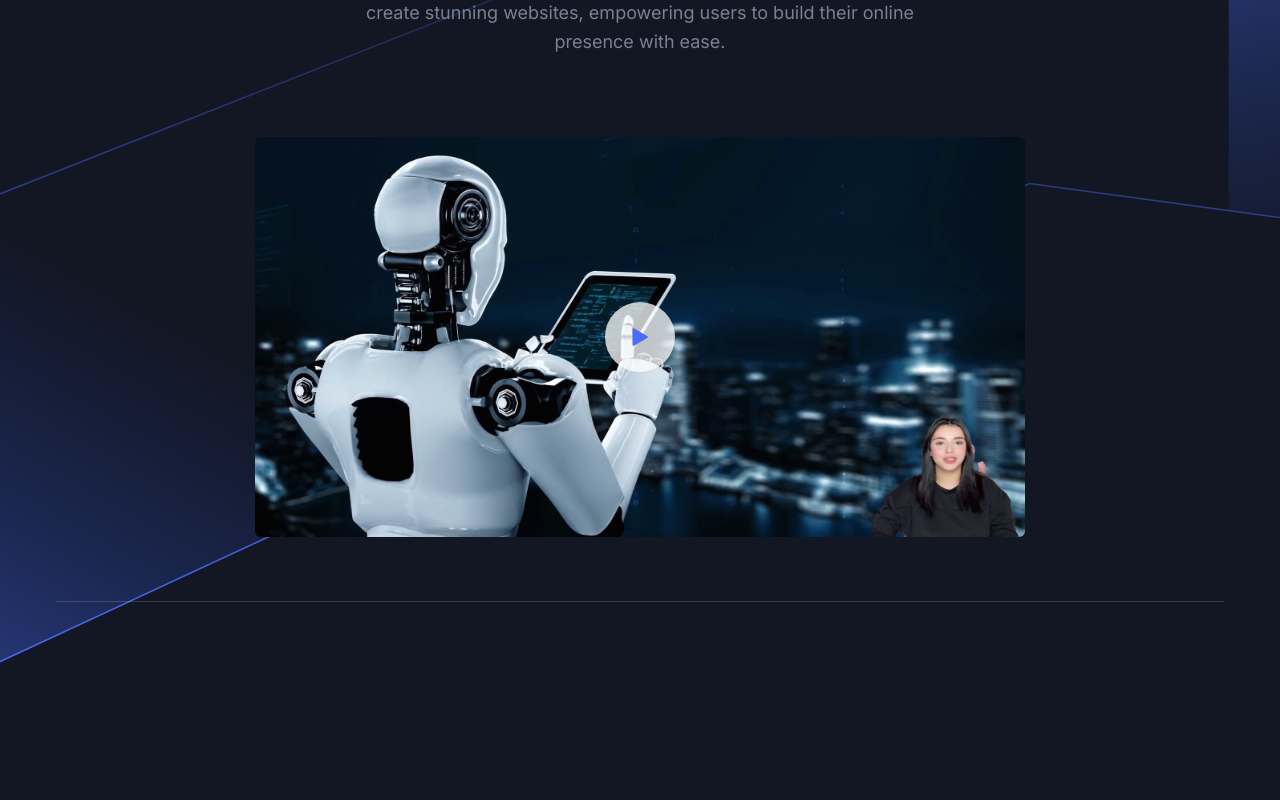
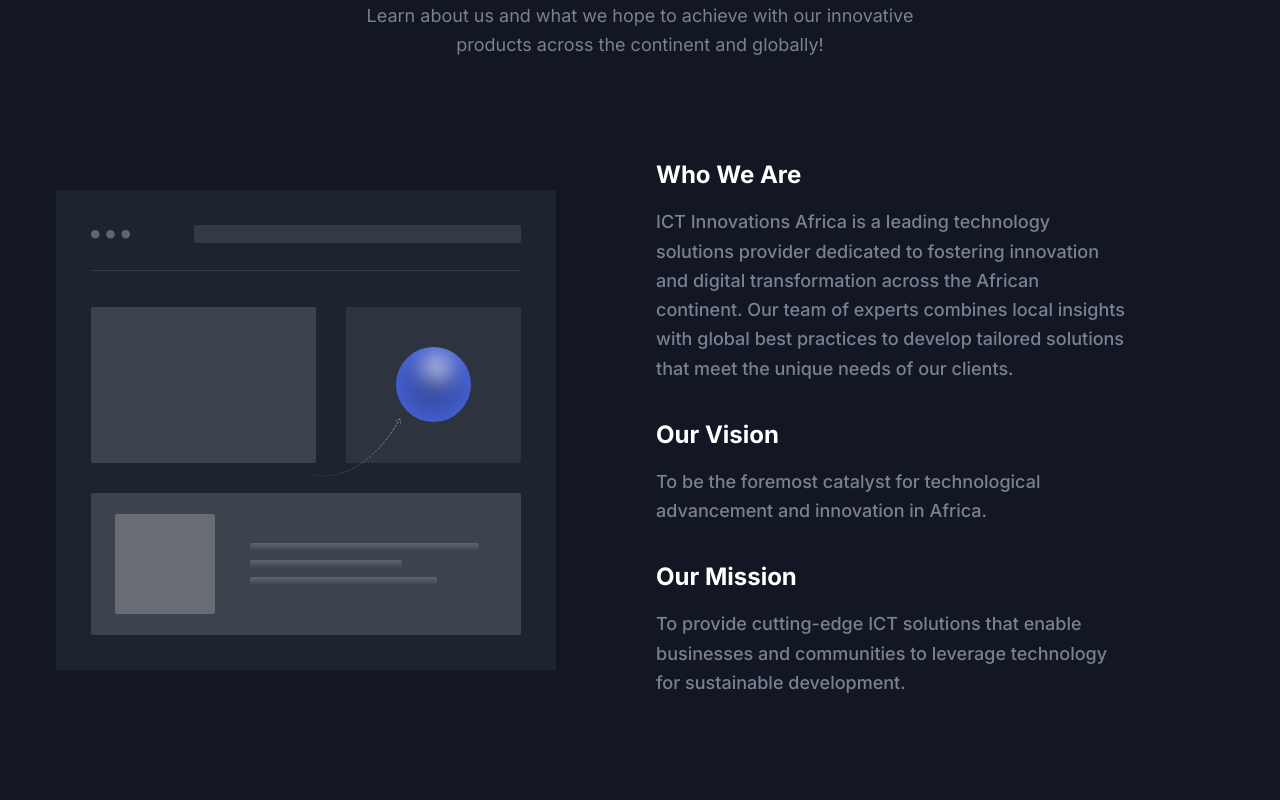
Before and after one commit to NewtonMutugi/ict-innovations-africa, a Next.js app: page / in a window 1280 px wide. Shown: the part 940-1740 px from the top of the page. Built offline with nearby package versions, Linux system fonts and the light colour scheme.

Commit message:
Replace Video component with AboutSectionTwo and update content in AboutSectionTwo for clarity and branding

```diff
--- a/app/page.tsx
+++ b/app/page.tsx
@@ -24,7 +24,7 @@ export default function Home() {
     <>
       <ScrollUp />
       <Hero />
-      <Video />
+      <AboutSectionTwo />
       <Features />
       {/* <Brands /> */}
       {/* <AboutSectionTwo /> */}
--- a/components/About/AboutSectionTwo.tsx
+++ b/components/About/AboutSectionTwo.tsx
@@ -1,9 +1,15 @@
 import Image from "next/image";
+import SectionTitle from "../Common/SectionTitle";
 
 const AboutSectionTwo = () => {
   return (
-    <section className="py-16 md:py-20 lg:py-28">
+    <section className="py-16 md:py-20 lg:py-28" id="about">
       <div className="container">
+        <SectionTitle
+          title="Who we are"
+          paragraph="Learn about us and what we hope to achieve with our innovative products across the continent and globally!"
+          center
+        />
         <div className="-mx-4 flex flex-wrap items-center">
           <div className="w-full px-4 lg:w-1/2">
             <div
@@ -20,7 +26,7 @@ const AboutSectionTwo = () => {
                 src="/images/about/about-image-2-dark.svg"
                 alt="about image"
                 fill
-                className="drop-shadow-three hidden dark:block dark:drop-shadow-none"
+                className="hidden drop-shadow-three dark:block dark:drop-shadow-none"
               />
             </div>
           </div>
@@ -28,29 +34,34 @@ const AboutSectionTwo = () => {
             <div className="wow fadeInUp max-w-[470px]" data-wow-delay=".2s">
               <div className="mb-9">
                 <h3 className="mb-4 text-xl font-bold text-black dark:text-white sm:text-2xl lg:text-xl xl:text-2xl">
-                  Bug free code
+                  Who We Are
                 </h3>
                 <p className="text-base font-medium leading-relaxed text-body-color sm:text-lg sm:leading-relaxed">
-                  Lorem ipsum dolor sit amet, consectetur adipiscing elit, sed
-                  do eiusmod tempor incididunt ut labore et dolore magna aliqua.
+                  ICT Innovations Africa is a leading technology solutions
+                  provider dedicated to fostering innovation and digital
+                  transformation across the African continent. Our team of
+                  experts combines local insights with global best practices to
+                  develop tailored solutions that meet the unique needs of our
+                  clients.
                 </p>
               </div>
               <div className="mb-9">
                 <h3 className="mb-4 text-xl font-bold text-black dark:text-white sm:text-2xl lg:text-xl xl:text-2xl">
-                  Premier support
+                  Our Vision
                 </h3>
                 <p className="text-base font-medium leading-relaxed text-body-color sm:text-lg sm:leading-relaxed">
-                  Lorem ipsum dolor sit amet, consectetur adipiscing elit, sed
-                  do eiusmod tempor incididunt.
+                  To be the foremost catalyst for technological advancement and
+                  innovation in Africa.
                 </p>
               </div>
               <div className="mb-1">
                 <h3 className="mb-4 text-xl font-bold text-black dark:text-white sm:text-2xl lg:text-xl xl:text-2xl">
-                  Next.js
+                  Our Mission
                 </h3>
                 <p className="text-base font-medium leading-relaxed text-body-color sm:text-lg sm:leading-relaxed">
-                  Lorem ipsum dolor sit amet, sed do eiusmod tempor incididunt
-                  consectetur adipiscing elit setim.
+                  To provide cutting-edge ICT solutions that enable businesses
+                  and communities to leverage technology for sustainable
+                  development.
                 </p>
               </div>
             </div>
--- a/components/Header/menuData.tsx
+++ b/components/Header/menuData.tsx
@@ -17,8 +17,8 @@ const menuData = [
   },
   {
     id: 1,
-    title: "Mission",
-    path: "/#mission",
+    title: "About Us",
+    path: "/#about",
     newTab: false,
   },
   {
```
